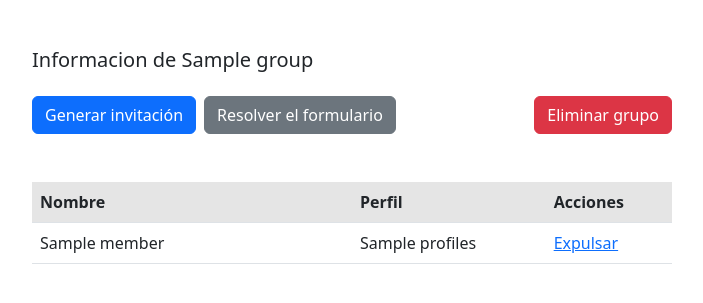
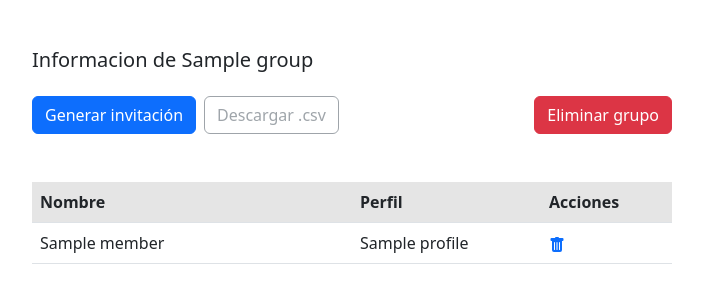
Before and after one commit to Galindo-lab/team-work-demo, a Django app: template teamworkdemo/teamwork/templates/group_details.html in a window 1280 px wide. Shown: the part 56-359 px from the top of the page, without its empty margins (288-991 px from the left). Run offline with Django 4.2, Linux system fonts and the light colour scheme; the template is opened without the code that fills it: most values are stand-ins (such as "Sample title", 1, 10 or a date in 2020); some libraries are stand-ins or nearby versions.

Commit message:
group_details.html' y 'dashboard.html' actualizados

```diff
--- a/teamworkdemo/teamwork/templates/group_details.html
+++ b/teamworkdemo/teamwork/templates/group_details.html
@@ -31,9 +31,12 @@
                 Generar invitación
             </a>
 
+            <button type="button" class="btn btn-outline-secondary" disabled>Descargar .csv</button>
+
+{% comment %}
             <a class="btn btn-secondary" href="{% url 'form' user group.name %}">
                 Resolver el formulario
-            </a>
+            </a> {% endcomment %}
 
             <a class="btn btn-danger ms-auto" href="{% url 'delete' group.id %}">
                 Eliminar grupo
@@ -59,10 +62,14 @@
                         {{ Integrante.member }}
                     </td>
                     <td>
-                        {{ Integrante.profiles }}
+                        {{ Integrante.profiles|join:", " }}
                     </td>
                     <td>
-                        <a href="{% url 'remove' Integrante.id %}">Expulsar</a>
+                        <a href="{% url 'remove' Integrante.id %}" title="Expulsar">
+                            <svg xmlns="http://www.w3.org/2000/svg" width="16" height="16" fill="currentColor" class="bi bi-trash-fill" viewBox="0 0 16 16">
+                                <path d="M2.5 1a1 1 0 0 0-1 1v1a1 1 0 0 0 1 1H3v9a2 2 0 0 0 2 2h6a2 2 0 0 0 2-2V4h.5a1 1 0 0 0 1-1V2a1 1 0 0 0-1-1H10a1 1 0 0 0-1-1H7a1 1 0 0 0-1 1H2.5zm3 4a.5.5 0 0 1 .5.5v7a.5.5 0 0 1-1 0v-7a.5.5 0 0 1 .5-.5zM8 5a.5.5 0 0 1 .5.5v7a.5.5 0 0 1-1 0v-7A.5.5 0 0 1 8 5zm3 .5v7a.5.5 0 0 1-1 0v-7a.5.5 0 0 1 1 0z"/>
+                              </svg>
+                        </a>
                     </td>
                 </tr>
 
```
Also changed, not shown: teamworkdemo/teamwork/templates/dashboard.html (+12 -3 lines).
